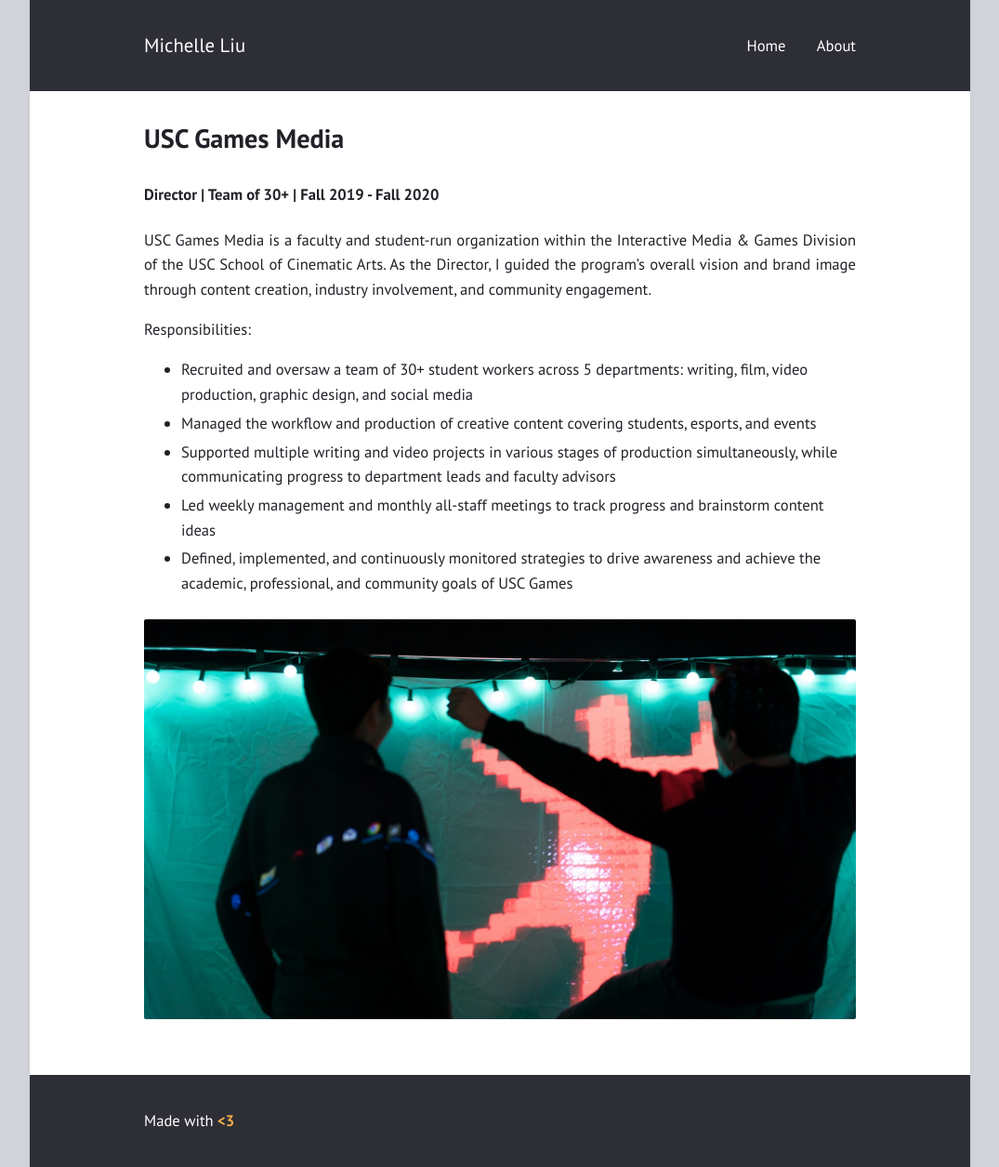
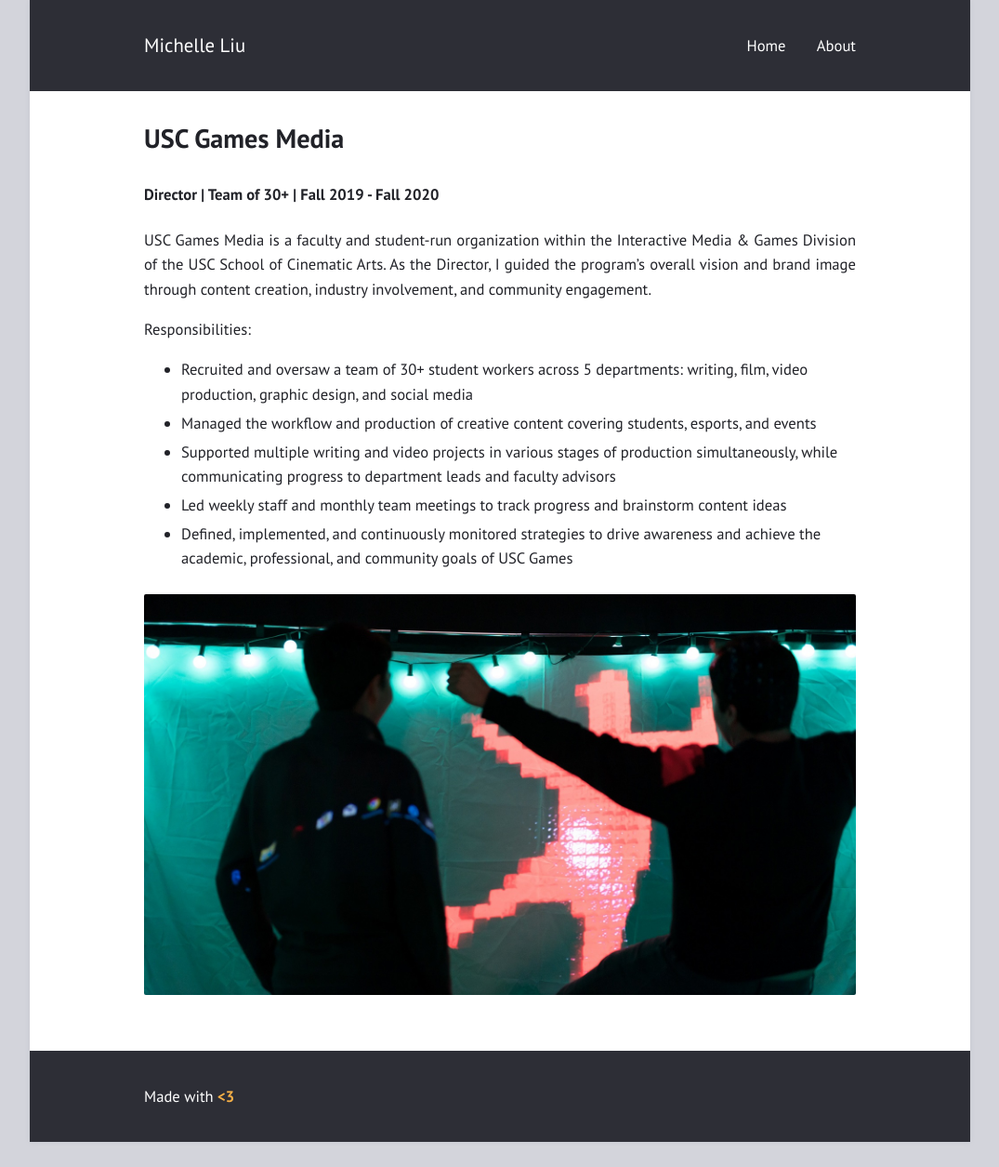
Before and after one commit to KeroMichelle/KeroMichelle.github.io, a Jekyll site: the page built from media.md, in a window 1280 px wide. Shown: the whole page at 93% size, without its empty margins (102-1177 px from the left). Built offline with Jekyll 4.4.1, drawn with Linux system fonts in a browser that asks for light colours; after the commit the page ends 1228 px from its top, so only the background shows below that.

Commit message:
Media page tweak

```diff
--- a/media.md
+++ b/media.md
@@ -12,7 +12,7 @@
 * Recruited and oversaw a team of 30+ student workers across 5 departments: writing, film, video production, graphic design, and social media
 * Managed the workflow and production of creative content covering students, esports, and events
 * Supported multiple writing and video projects in various stages of production simultaneously, while communicating progress to department leads and faculty advisors
-* Led weekly management and monthly all-staff meetings to track progress and brainstorm content ideas
+* Led weekly staff and monthly team meetings to track progress and brainstorm content ideas
 * Defined, implemented, and continuously monitored strategies to drive awareness and achieve the academic, professional, and community goals of USC Games
 
 
```
